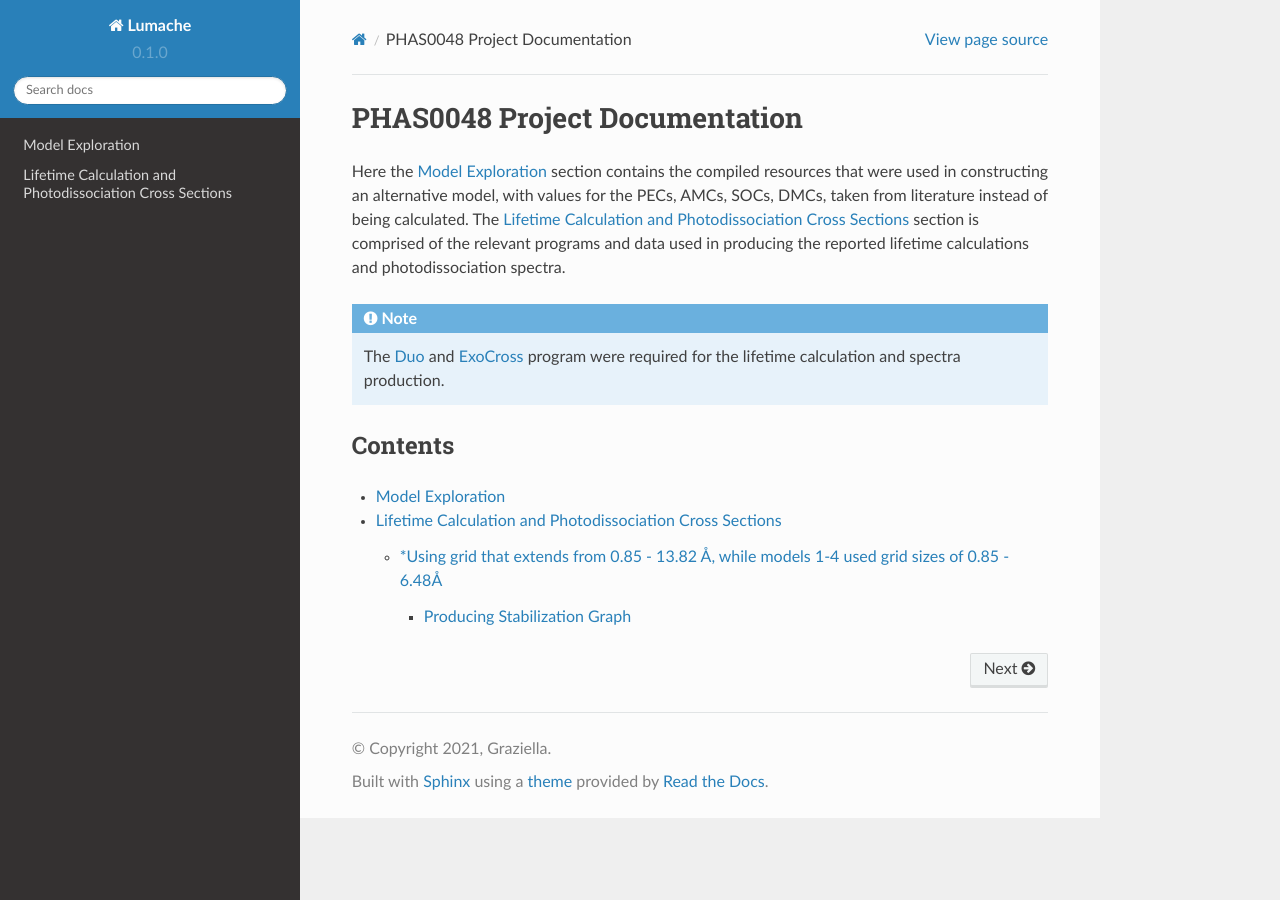
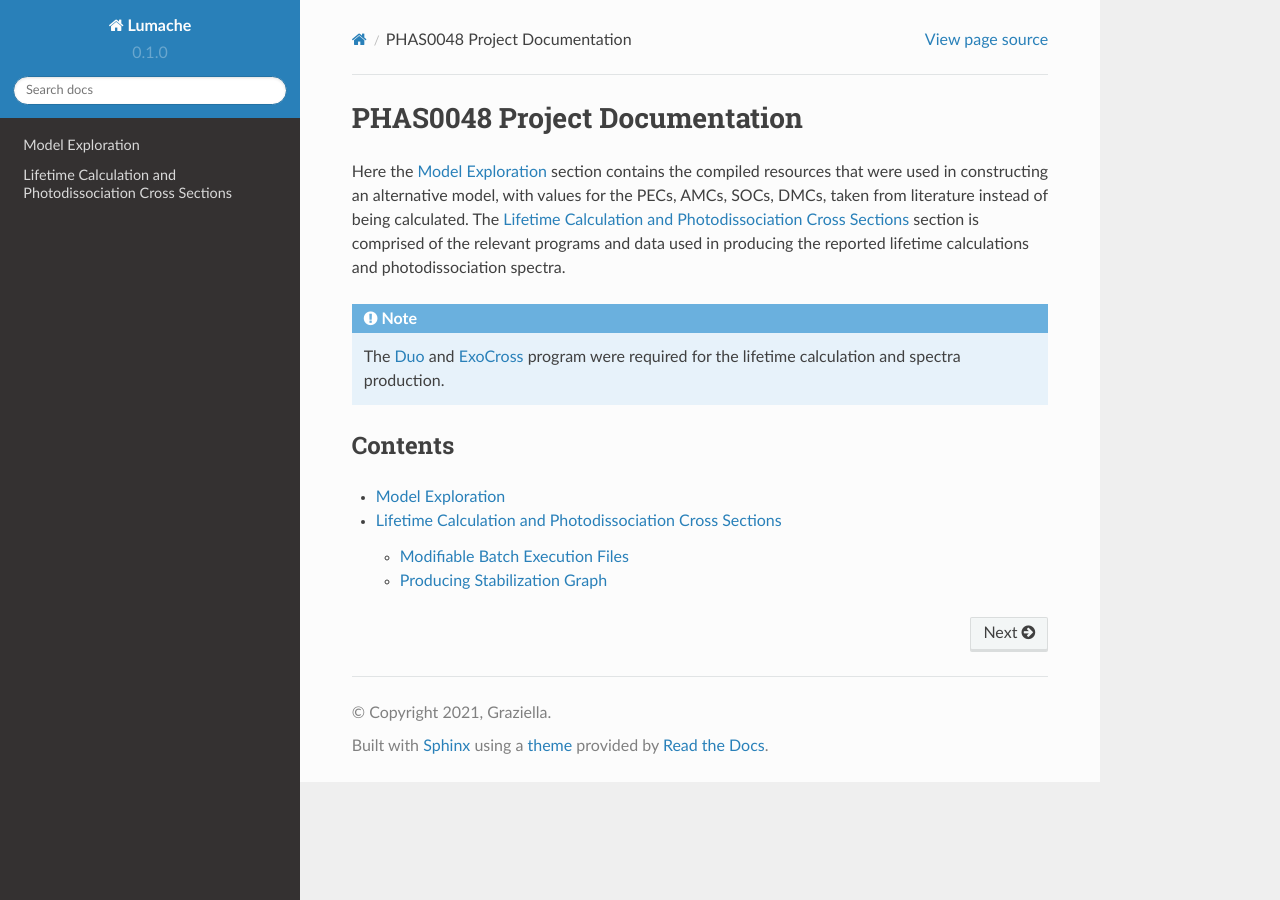
Before and after one commit to sheenabigail/PHAS0048, a Sphinx documentation site: the page built from docs/source/index.rst, in a window 1280 px wide. Built offline with Sphinx 7.4.7 and the Read the Docs theme 2.0.0, drawn with Linux system fonts in a browser that asks for light colours.

Commit message:
Update Lifetime Calculation.rst

```diff
--- a/docs/source/Lifetime Calculation.rst
+++ b/docs/source/Lifetime Calculation.rst
@@ -2,6 +2,8 @@ Lifetime Calculation and Photodissociation Cross Sections
 =====
 *Source code developed by Dr Marco Pezzella of the ExoMol group*
 
+Modifiable Batch Execution Files
+---------
 The energy differences at the discontinuities in a stabilization graph were used to calculate lifetime values. To study the effects of varying curve values and parameters (box size and crossing points) on the lifetime value produced several models (Duo inputs) were constructed:
 
 1. `ExoMol\_95Ma\_Shift01ReOr <https://github.com/sheenabigail/PHAS0048/blob/main/supp_code/batch_exec/h-SH_Duo-intensity_95ma_shift01reor.csh>`_
@@ -13,7 +15,7 @@ The energy differences at the discontinuities in a stabilization graph were used
 
 Where these models were named using the convention of [Source of PEC]\_[Source of SOC]\_[Source of Shift]. For models 1-5, The use of 95Ma as a source for the SOC was only exclusive to the (4Sigma_{1/2}-,2Sigma_{1/2}+) coupling, all other spin-orbit coupling values were obtained using the MRCI method by the ExoMol group.
 
-*Using grid that extends from 0.85 - 13.82 Å, while models 1-4 used grid sizes of 0.85 - 6.48Å
+* Using grid that extends from 0.85 - 13.82 Å, while models 1-4 used grid sizes of 0.85 - 6.48Å
 ^^^^^^^^^
 Each of these Duo input files are modifiable as they are used in the following bash script to automate the process of Duo and ExoCross calculations for a range of box sizes.
 
```
